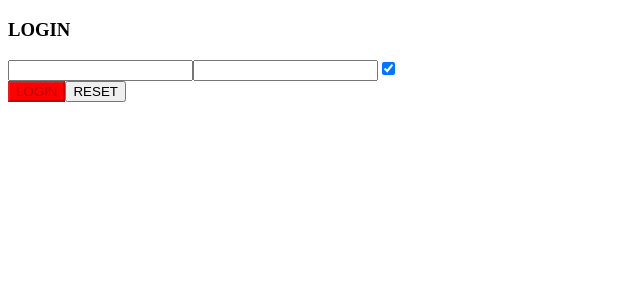
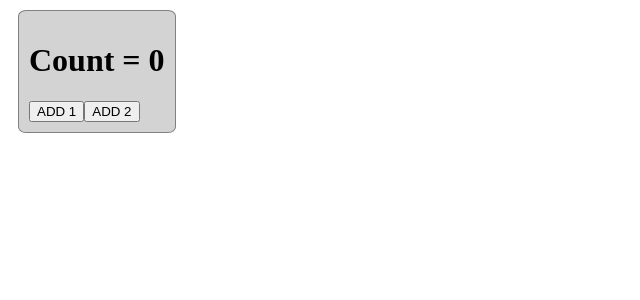
Before and after one commit to Leonardocamisa/react_exercises, a React (Create React App) app in the folder exercises/: page / in a window 1280 px wide. Shown: the top 300 px of the page, without its empty margins (0-640 px from the left). Built offline with nearby package versions, Linux system fonts and the light colour scheme.

Commit message:
exercise completed

```diff
--- a/exercises/src/App.js
+++ b/exercises/src/App.js
@@ -1,13 +1,14 @@
 import React from "react";
-import Login from "./Login";
+import Container from "./Container";
+import Counter from "./Counter";
 
 class App extends React.Component {
   render() {
     return (
         <>
-        <div>
-          <Login onLogin = {this.onLogin}/>
-        </div>
+          <Container>
+            <Counter />
+          </Container>
         </>
     );
   }
--- /dev/null
+++ b/exercises/src/Container.js
@@ -0,0 +1,11 @@
+import React from "react";
+
+class Container extends React.Component {
+    render() {
+        return  <div className="parent-wrapper">
+                    {this.props.children}
+                </div>
+    }
+}
+
+export default Container;
--- /dev/null
+++ b/exercises/src/Counter.js
@@ -0,0 +1,34 @@
+import React from "react";
+
+class Counter extends React.Component {
+    state = {
+        count : 0,
+    }
+
+    handleClickingButton = (event) => {
+        this.setState((state) => {
+            return {
+                count: state.count + 1,
+            }
+        })
+    }
+
+    handleClickingButton2 = (event) => {
+        this.setState((state) => {
+            return {
+                count: state.count + 2,
+            }
+        })
+    }
+
+    render() {
+        return <>
+            <h1>Count = {this.state.count}</h1>
+            <button onClick={this.handleClickingButton}>ADD 1</button>
+            <button onClick={this.handleClickingButton2}>ADD 2</button>
+
+        </>
+    }
+}
+
+export default Counter;
--- a/exercises/src/Login.js
+++ /dev/null
@@ -1,67 +0,0 @@
-import React from "react";
-
-class Login extends React.Component {
-	state = {
-		username: "",
-		password: "",
-		remember: true,
-		compiled: false,
-	};
-
-	eventHandler = (event) => {
-		this.setState({
-			[event.target.name]:
-				event.target.type === "checkbox"
-					? event.target.checked
-					: event.target.value,
-
-			compiled:
-				this.state.username !== "" && this.state.password !== "" ? true : false,
-		});
-	};
-
-	eventReset = () => {
-		this.setState({
-			username: "",
-			password: "",
-			remember: true,
-			compiled: false,
-		});
-	};
-
-	render() {
-		return (
-			<>
-				<div>
-					<div>
-						<h3>LOGIN</h3>
-						<input
-							type="text"
-							name="username"
-							value={this.state.username}
-							onChange={this.eventHandler}
-						/>
-						<input
-							type="password"
-							name="password"
-							value={this.state.password}
-							onChange={this.eventHandler}
-						/>
-						<input
-							type="checkbox"
-							name="remember"
-							checked={this.state.remember}
-							onChange={this.eventHandler}
-						/>
-					</div>
-					<button onClick={()=>this.props.onLogin(this.state)} disabled={!this.state.compiled} style={{backgroundColor : this.state.password.length < 8 ? 'red' : 'green'}}>
-						LOGIN
-					</button>
-					<button onClick={this.eventReset}>RESET</button>
-				</div>
-			</>
-		);
-	}
-}
-
-export default Login;
--- a/exercises/src/index.css
+++ b/exercises/src/index.css
@@ -1,18 +1,8 @@
-*{
-    box-sizing: border-box;
-    padding: 0;
-    margin: 0;
+.parent-wrapper {
+    background-color: lightgrey;
+    border: 1px solid gray;
+    width: fit-content;
+    padding: 10px;
+    margin: 10px;
+    border-radius: 5%;
 }
-.welcome {
-    width: 100wh;
-    height: 100vh;
-    background-color: black;
-    color: darkorange;
-    border: 4px solid darkorange;
-    border-radius: 5px;
-    display: flex;
-    flex-direction: column;
-    align-items: center;
-    justify-content: center;
-    padding: 15px;
-}
--- a/exercises/src/index.js
+++ b/exercises/src/index.js
@@ -1,6 +1,7 @@
 import React from "react";
 import { createRoot } from "react-dom/client"
 import App from "./App";
+import "./index.css";
 
 
 
```
